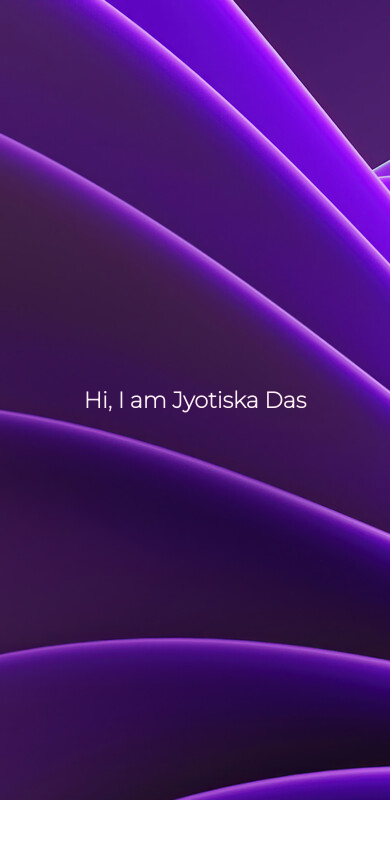
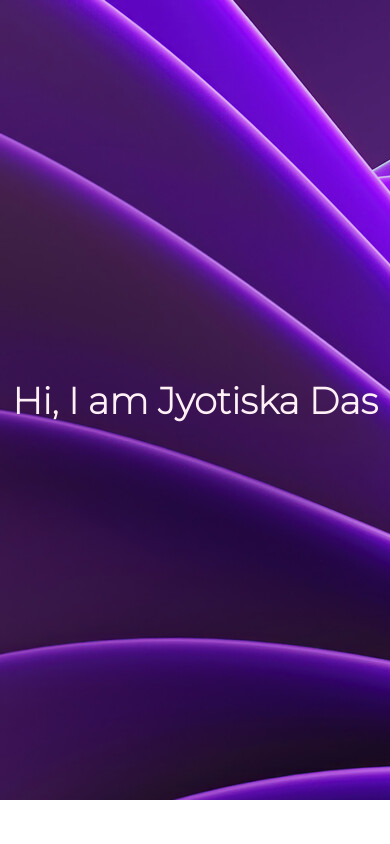
Before and after one commit to jutsudas/Portfolio-Website, a plain HTML site: page index.html in a window 390 px wide. Shown: the top 844 px of the page. Drawn offline with Linux system fonts and the light colour scheme.

Commit message:
Update style.css

```diff
--- a/style.css
+++ b/style.css
@@ -117,6 +117,6 @@ div >p{
 
 @media (max-width:480px) {
     h1{
-        font-size: 1.4rem;
+         font-size: 2.3rem;
     }
 }
```
